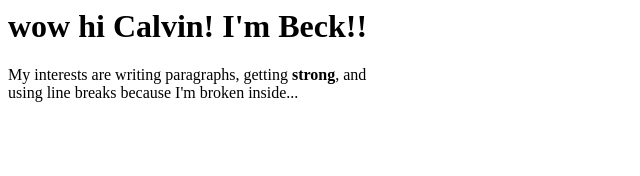
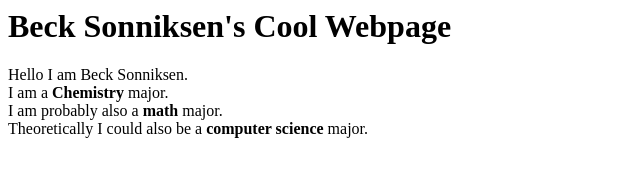
Before and after one commit to btsonniksen/btsonniksen.github.io, a plain HTML site: page index.html in a window 1280 px wide. Shown: the whole page, without its empty margins (0-640 px from the left). Drawn offline with Linux system fonts and the light colour scheme.

Commit message:
Update index.html
It occurs to me that this is sort of a public-facing webpage and I should probably not be excessively silly here

```diff
--- a/index.html
+++ b/index.html
@@ -1,3 +1,3 @@
-<h1>wow hi Calvin! I'm Beck!!</h1>
-<p>My interests are writing paragraphs, getting <strong>strong</strong>, and
-<br> using line breaks because I'm broken inside...</p>
+<h1>Beck Sonniksen's Cool Webpage</h1>
+<p>Hello I am Beck Sonniksen. <br> I am a <strong>Chemistry</strong> major.<br> I am probably also a <strong>math</strong> major.<br> Theoretically I could
+also be a <strong>computer science</strong> major.</p>
```
